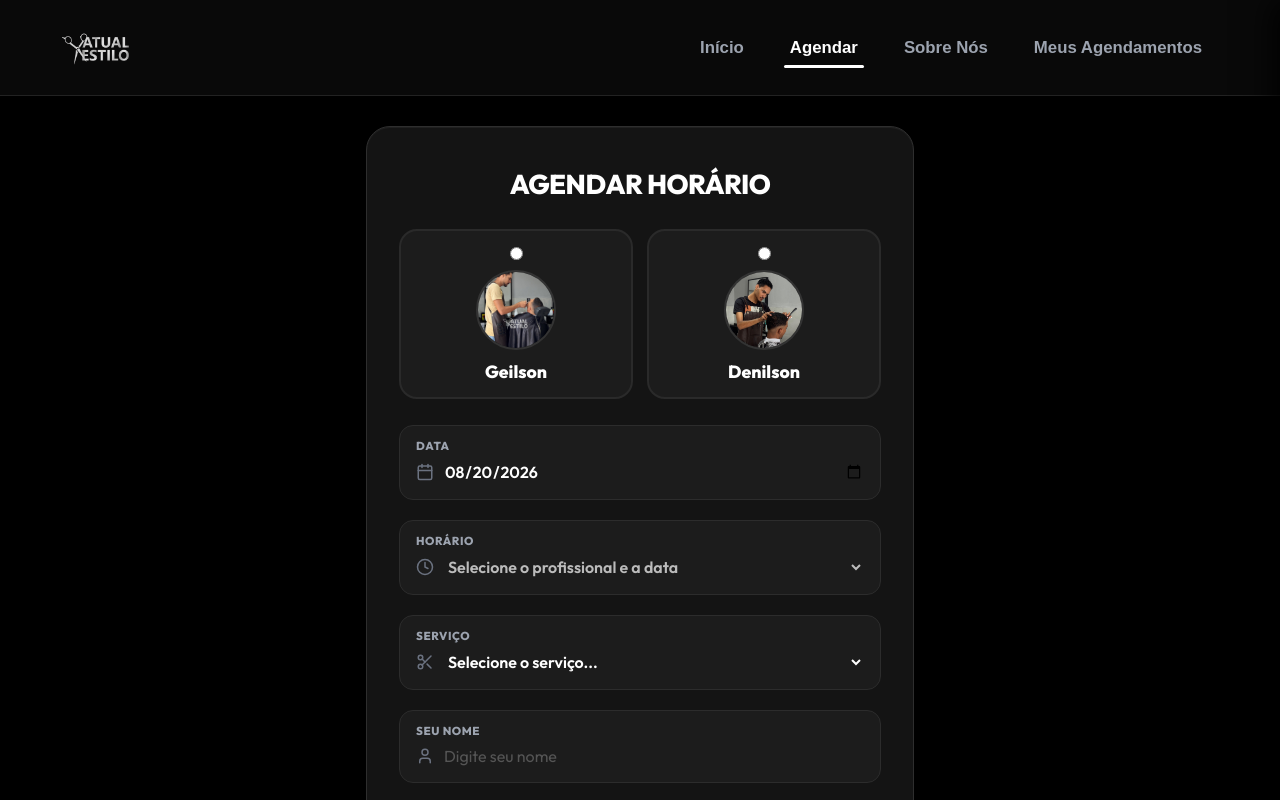
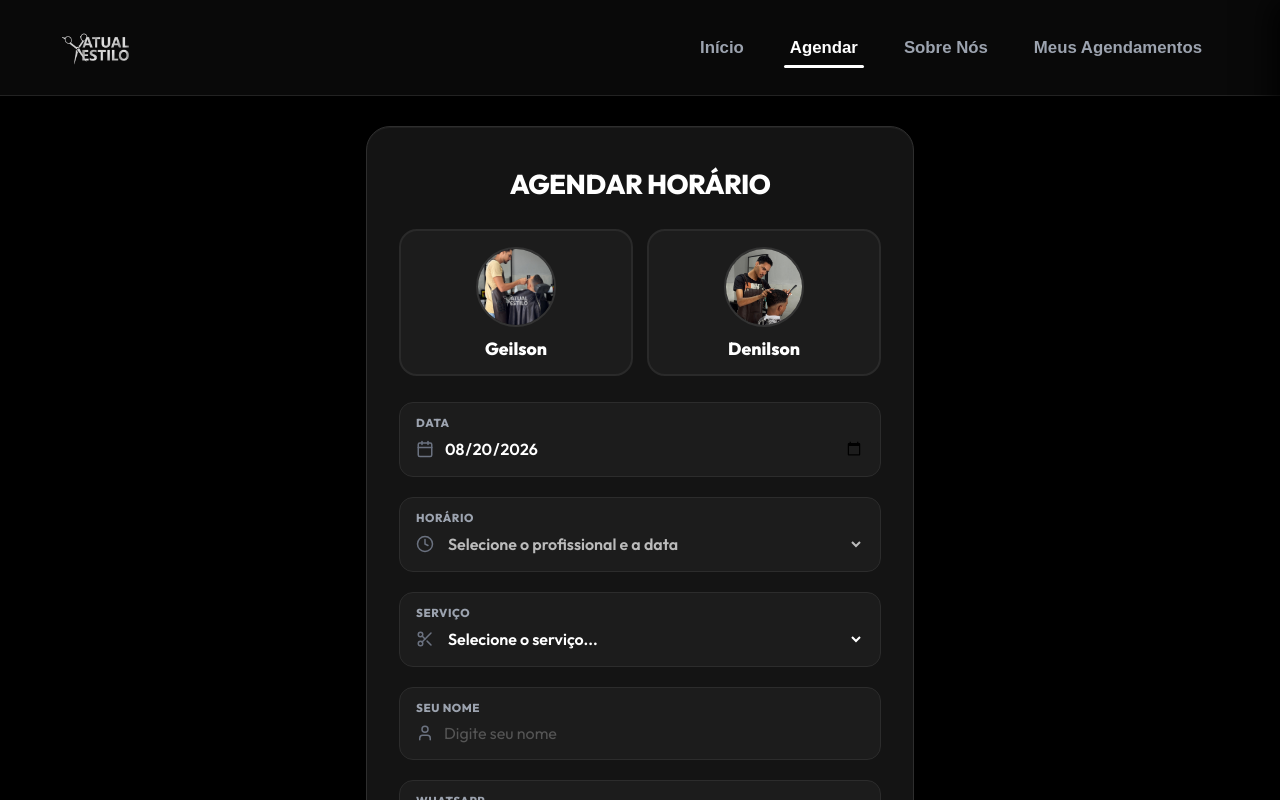
Before and after one commit to SchaideNunes/AtualStylus_react, a React (Vite) app: page / in a window 1280 px wide. Both pictures are taken after a click on the button "✂️ Agendar Meu Horário". Shown: the top 800 px of the page. Built offline with nearby package versions, Linux system fonts and the light colour scheme.

Commit message:
style(agendamento): remove native radio elements and use clean selectable card with check badge

```diff
--- a/src/pages/Agendamento.jsx
+++ b/src/pages/Agendamento.jsx
@@ -181,20 +181,15 @@ export function Agendamento({ servicoPreSelecionado, onAgendamentoConcluido }) {
             {BARBEIROS_DEFAULT.map((b) => {
               const selecionado = barbeiroId === b.id;
               return (
-                <label
+                <div
                   key={b.id}
+                  role="button"
+                  tabIndex={0}
+                  aria-label={b.nome}
+                  onClick={() => setBarbeiroId(b.id)}
+                  onKeyDown={(e) => { if (e.key === 'Enter' || e.key === ' ') setBarbeiroId(b.id); }}
                   className={`card-barbeiro-limpo ${selecionado ? 'selecionado' : ''}`}
                 >
-                  <input
-                    type="radio"
-                    name="barbeiro"
-                    value={b.id}
-                    checked={selecionado}
-                    onChange={() => setBarbeiroId(b.id)}
-                    className="radio-barbeiro-escondido"
-                    aria-label={b.nome}
-                  />
-
                   <div className="container-foto-barbeiro-limpa">
                     <img
                       src={b.foto}
@@ -210,7 +205,7 @@ export function Agendamento({ servicoPreSelecionado, onAgendamentoConcluido }) {
                   </div>
 
                   <span className="nome-barbeiro-limpo">{b.nome}</span>
-                </label>
+                </div>
               );
             })}
           </div>
```
